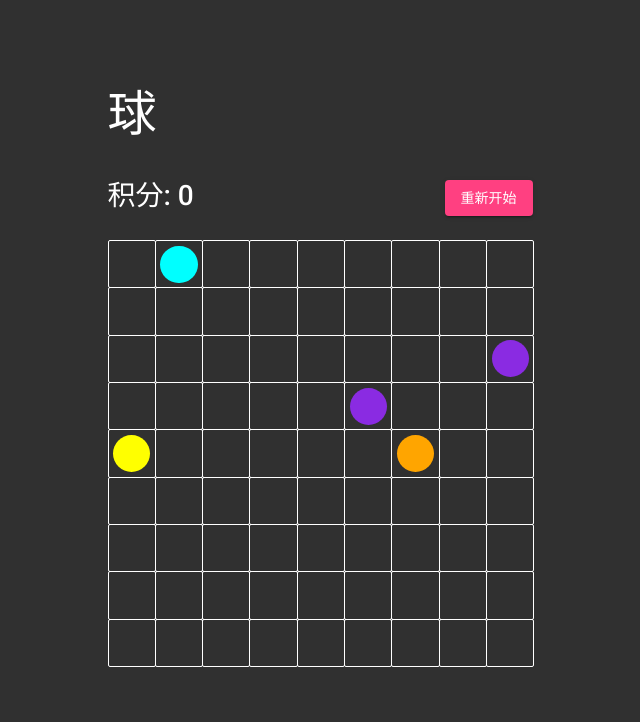
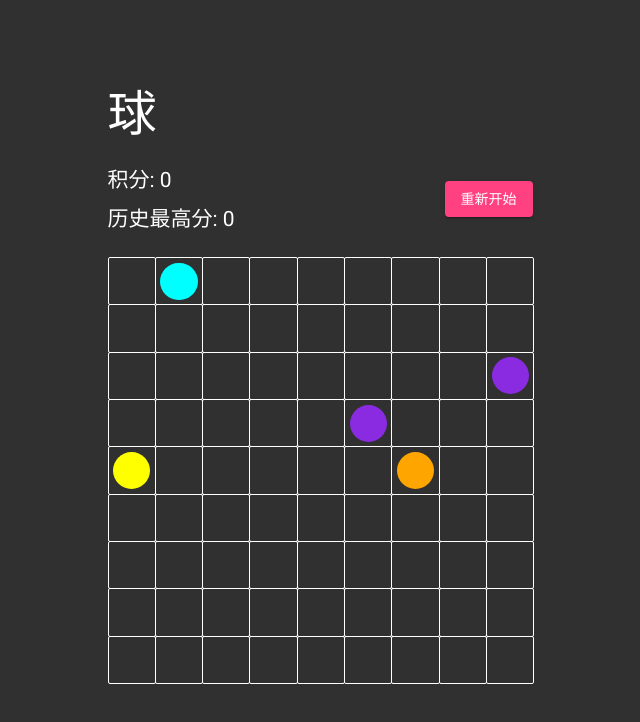
Before and after one commit to xinxiao/qiu, an Angular app: page / in a window 1280 px wide. Shown: the top 722 px of the page, without its empty margins (320-960 px from the left). Built offline with nearby package versions, Linux system fonts and the light colour scheme.

Commit message:
record highest score locally

```diff
--- a/src/app/app.component.html
+++ b/src/app/app.component.html
@@ -3,8 +3,11 @@
 
   <mat-drawer-content id="applet">
     <h1>球</h1>
-    <div style="display: flex;">
-      <h2>积分: {{ score }}</h2>
+    <div style="display: flex; align-items: center; margin-bottom: 1em;">
+      <div>
+        <h3>积分: {{ score }}</h3>
+        <h3>历史最高分: {{ highScore }}</h3>
+      </div>
       <span style="flex: 1 1 auto"></span>
       <button mat-raised-button color="accent" style="height: 36px;" (click)="intendReset()">
         重新开始
@@ -13,7 +16,7 @@
 
 
     <mat-grid-list id="board" [cols]="size" rowHeight="1:1">
-      <mat-grid-tile class="tile" *ngFor="let c of board; index as i;">
+      <mat-grid-tile class="board-tile" *ngFor="let c of board; index as i;">
         <div class="ball" [style.background-color]="getColor(c)" (click)="bufferMovePositionForOps(i)"></div>
       </mat-grid-tile>
     </mat-grid-list>
--- a/src/app/app.component.scss
+++ b/src/app/app.component.scss
@@ -2,12 +2,12 @@ $ball-size: 80%;
 
 h1 {
     font-size: 3.5em;
-    margin-bottom: 1em;
+    margin-bottom: 0.5em;
 }
 
-h2 {
-    font-size: 2em;
-    margin-bottom: 1em;
+h3 {
+    font-size: 1.5em;
+    margin: 0.5em 0em;
 }
 
 #applet {
@@ -17,7 +17,7 @@ h2 {
     padding: 5%;
 }
 
-.tile {
+.board-tile {
     border: 1px solid;
     border-radius: 2px;
 }
--- a/src/app/app.component.ts
+++ b/src/app/app.component.ts
@@ -40,6 +40,7 @@ export class AppComponent implements OnInit {
   ];
 
   score: number;
+  highScore: number;
   size: number;
   board: Array<Color>;
   private moveBuffer: Array<number>;
@@ -54,6 +55,7 @@ export class AppComponent implements OnInit {
 
   reset(): void {
     this.score = 0;
+    this.highScore = this.getHighScore();
     this.size = AppComponent.DEFAULT_GRID_SIZE;
     this.board = new Array<Color>(this.size * this.size).fill(Color.NONE);
     this.moveBuffer = new Array<number>(0);
@@ -102,6 +104,19 @@ export class AppComponent implements OnInit {
     if (confirm('确定要重新开始吗？')) {
       this.reset();
     }
+  }
+
+  private highScoreKey(): string {
+    return `${window.location.href}_high_score`;
+  }
+
+  private getHighScore(): number {
+    const hs = window.localStorage.getItem(this.highScoreKey());
+    return !hs ? 0 : parseInt(hs, 10);
+  }
+
+  private saveHighScore(): void {
+    window.localStorage.setItem(this.highScoreKey(), `${this.highScore}`);
   }
 
   private hasBallAt(i: number): boolean {
@@ -190,7 +205,7 @@ export class AppComponent implements OnInit {
       const s = this.computeScore(g);
       if (s > 0) {
         if (countScore) {
-          this.score += s * AppComponent.SCORE_MULTIPLIER;
+          this.updateScore(this.score + s * AppComponent.SCORE_MULTIPLIER);
         }
 
         for (const gi of g) {
@@ -202,6 +217,12 @@ export class AppComponent implements OnInit {
 
   private computeScore(g: Array<number>): number {
     return g.length < AppComponent.SCORE_LIMIT ? 0 : g.length * (1 + Math.trunc((g.length - AppComponent.SCORE_LIMIT) / 2));
+  }
+
+  private updateScore(ns: number): void {
+    this.score = ns;
+    this.highScore = Math.max(this.highScore, ns);
+    this.saveHighScore();
   }
 
   private countRow(x: number, y: number): Array<number> {
```
